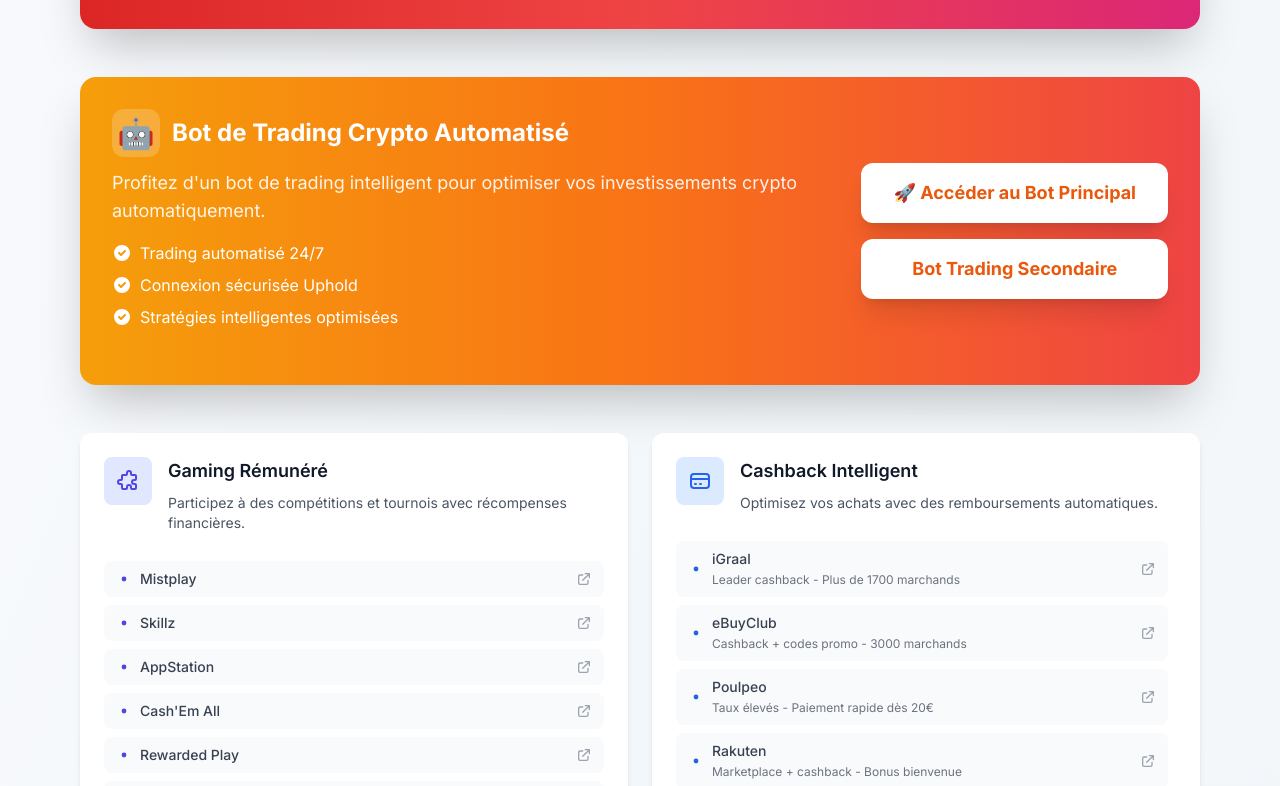
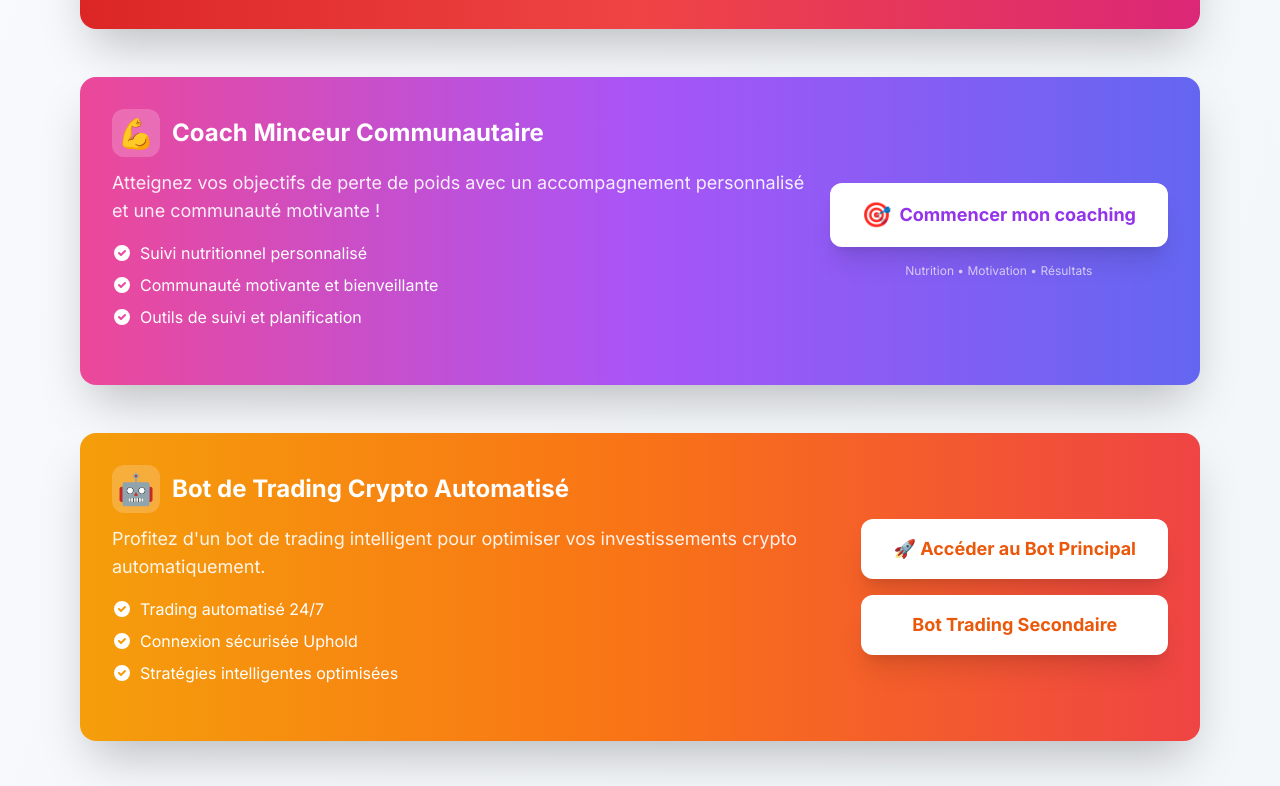
Before and after one commit to catmonangecm-ship-it/money-money, a plain HTML site: page index.html in a window 1280 px wide. Shown: the part 893-1679 px from the top of the page. Drawn offline with nearby package versions, Linux system fonts and the light colour scheme.

Commit message:
Update index.html

```diff
--- a/index.html
+++ b/index.html
@@ -1,4 +1,4 @@
-     <!DOCTYPE html>
+   <!DOCTYPE html>
 <html lang="fr">
 <head>
     <meta charset="UTF-8">
@@ -117,6 +117,41 @@
                         Découvrir la Chaîne
                     </a>
                     <p class="text-white/70 text-xs text-center">Pixel Art • Gaming • Créativité</p>
+                </div>
+            </div>
+        </div>
+
+        <div class="bg-gradient-to-r from-pink-500 via-purple-500 to-indigo-500 rounded-2xl p-8 mb-12 shadow-2xl fade-in">
+            <div class="flex flex-col md:flex-row items-center justify-between gap-6">
+                <div class="text-white flex-1">
+                    <div class="flex items-center gap-3 mb-3">
+                        <div class="w-12 h-12 bg-white/20 backdrop-blur-sm rounded-xl flex items-center justify-center">
+                            <span class="text-3xl">💪</span>
+                        </div>
+                        <h3 class="text-2xl font-bold">Coach Minceur Communautaire</h3>
+                    </div>
+                    <p class="text-white/90 mb-4 text-lg">Atteignez vos objectifs de perte de poids avec un accompagnement personnalisé et une communauté motivante !</p>
+                    <ul class="space-y-2 mb-6">
+                        <li class="flex items-center gap-2">
+                            <svg class="w-5 h-5" fill="currentColor" viewBox="0 0 20 20"><path fill-rule="evenodd" d="M10 18a8 8 0 100-16 8 8 0 000 16zm3.707-9.293a1 1 0 00-1.414-1.414L9 10.586 7.707 9.293a1 1 0 00-1.414 1.414l2 2a1 1 0 001.414 0l4-4z" clip-rule="evenodd"/></svg>
+                            <span>Suivi nutritionnel personnalisé</span>
+                        </li>
+                        <li class="flex items-center gap-2">
+                            <svg class="w-5 h-5" fill="currentColor" viewBox="0 0 20 20"><path fill-rule="evenodd" d="M10 18a8 8 0 100-16 8 8 0 000 16zm3.707-9.293a1 1 0 00-1.414-1.414L9 10.586 7.707 9.293a1 1 0 00-1.414 1.414l2 2a1 1 0 001.414 0l4-4z" clip-rule="evenodd"/></svg>
+                            <span>Communauté motivante et bienveillante</span>
+                        </li>
+                        <li class="flex items-center gap-2">
+                            <svg class="w-5 h-5" fill="currentColor" viewBox="0 0 20 20"><path fill-rule="evenodd" d="M10 18a8 8 0 100-16 8 8 0 000 16zm3.707-9.293a1 1 0 00-1.414-1.414L9 10.586 7.707 9.293a1 1 0 00-1.414 1.414l2 2a1 1 0 001.414 0l4-4z" clip-rule="evenodd"/></svg>
+                            <span>Outils de suivi et planification</span>
+                        </li>
+                    </ul>
+                </div>
+                <div class="flex flex-col gap-4">
+                    <a href="https://mon-coach-minceur-communautaire.vercel.app/" target="_blank" rel="noopener noreferrer" class="bg-white text-purple-600 hover:bg-gray-50 font-bold text-lg py-4 px-8 rounded-xl transition-all transform hover:scale-105 shadow-xl text-center whitespace-nowrap flex items-center gap-2 justify-center">
+                        <span class="text-2xl">🎯</span>
+                        Commencer mon coaching
+                    </a>
+                    <p class="text-white/70 text-xs text-center">Nutrition • Motivation • Résultats</p>
                 </div>
             </div>
         </div>
```
